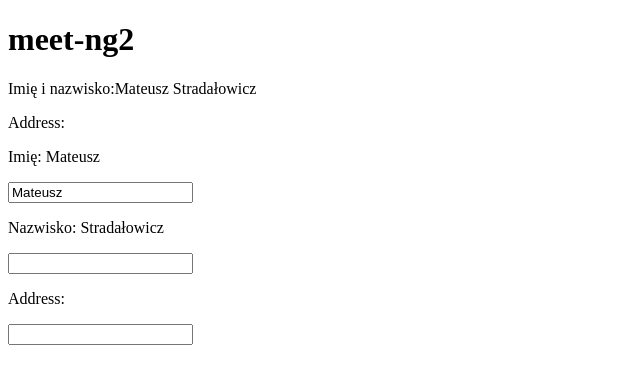
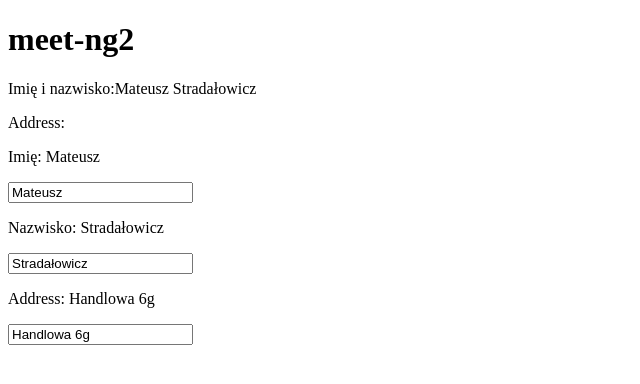
Before and after one commit to ArturJar/library, an Angular app: page / in a window 1280 px wide. Shown: the top 384 px of the page, without its empty margins (0-640 px from the left). Built offline with nearby package versions, Linux system fonts and the light colour scheme.

Commit message:
two way binding - by event/property and ngModel

```diff
--- a/src/app/app.component.html
+++ b/src/app/app.component.html
@@ -12,8 +12,8 @@
 <p>
   Nazwisko: {{surname}}
 </p>
-<input #inputSurname (keyup)="surname = inputSurname.value">
+<input #inputSurname [value]="surname" (keyup)="surname = inputSurname.value">
 <p>
-  Address:
+  Address: {{address}}
 </p>
-<input>
+<input [(ngModel)]="address">
```
